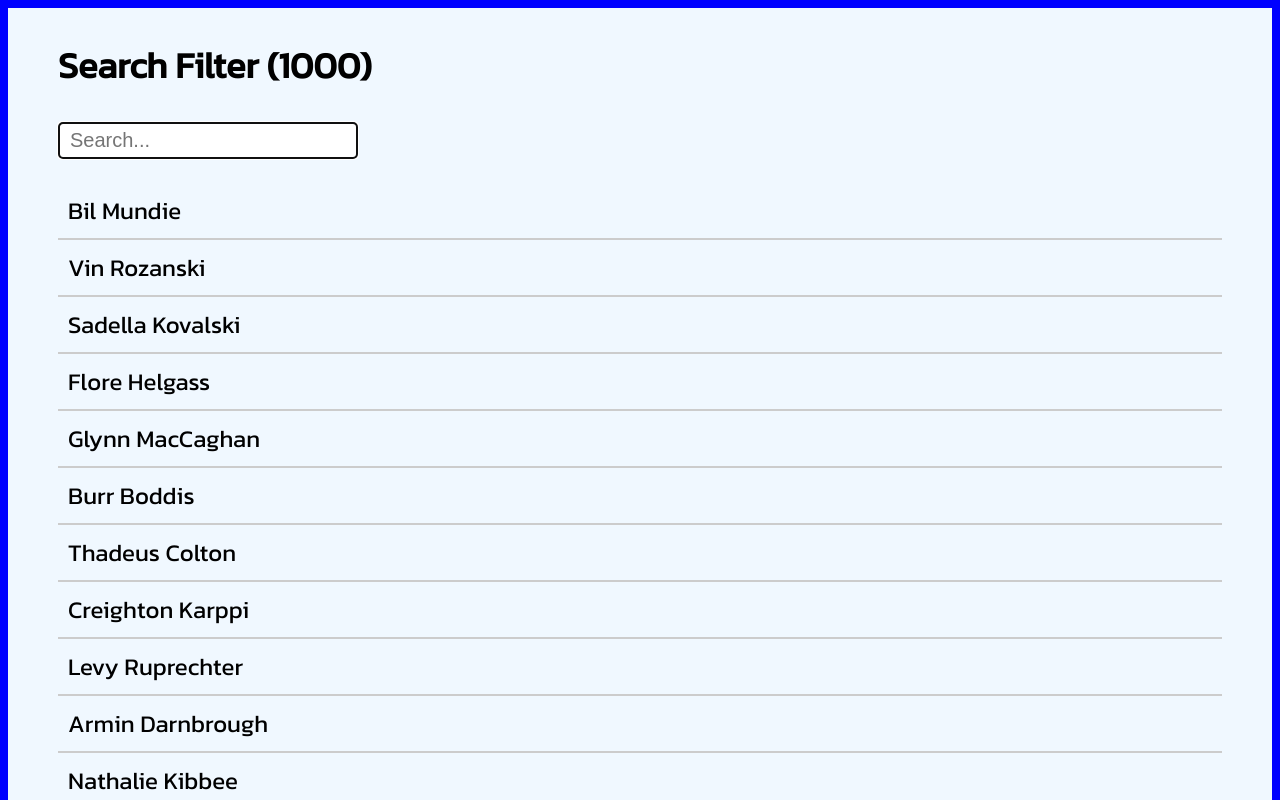
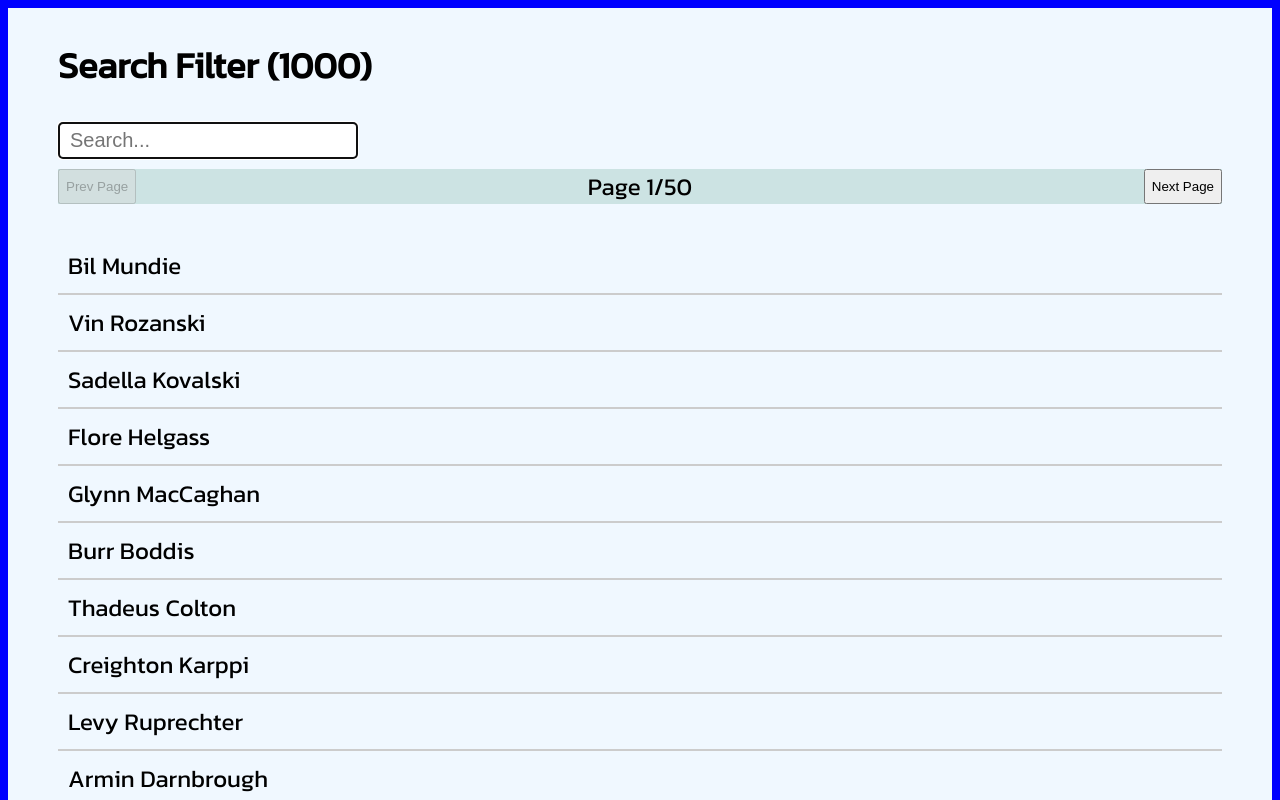
Before and after one commit to Desmondflexy/search-filter, a React (Vite) app: page / in a window 1280 px wide. Shown: the top 800 px of the page. Built offline with nearby package versions, Linux system fonts and the light colour scheme.

Commit message:
add pagination; optimised filter logic

```diff
--- a/src/App.css
+++ /dev/null
@@ -1,27 +0,0 @@
-*{
-  box-sizing: border-box;
-}
-
-.App{
-  display: flex;
-  justify-content: center;
-  flex-direction: column;
-  padding: 0 50px;
-}
-
-.App ul{
-  list-style: none;
-  padding-left: 0;
-}
-
-.App li{
-  padding: 10px;
-  border-bottom: 2px solid #ccc;
-}
-
-.App input{
-  padding: 5px 10px;
-  border-radius: 4px;
-  max-width: 300px;
-  font-size: 20px;
-}
--- a/src/App.tsx
+++ b/src/App.tsx
@@ -1,35 +1,82 @@
-import './App.css';
+// People data generated from https://www.mockaroo.com/
 import PEOPLE from './MOCK_DATA.json';
 import { useState } from 'react';
 
-function App() {
-  const [searchTerm, setSearchTerm] = useState('');
-  const [people, setPeople] = useState(PEOPLE);
-
-  const handleSearch = (evt: React.ChangeEvent<HTMLInputElement>) => {
-    const searchTerm = evt.target.value;
-    setSearchTerm(searchTerm);
-    setPeople(PEOPLE.filter(person => {
-      const fullName = `${person.first_name} ${person.last_name}`;
-      const searchpool = [
-        fullName,
-      ];
-      return searchpool.some(name => name.toLowerCase().includes(searchTerm.toLowerCase()));
-    }));
+interface IPerson {
+    id: number,
+    first_name: string,
+    last_name: string,
+    email: string,
+    gender: string,
 }
 
+function App() {
+    const [searchValue, setSearchValue] = useState('');
+    const [currentPage, setCurrentPage] = useState(1);
+
+    const handleChange = (e: React.ChangeEvent<HTMLInputElement>) => {
+        setSearchValue(e.currentTarget.value);
+        setCurrentPage(1);
+    }
+
+    const filteredPeople = PEOPLE.filter(person => {
+        const search = searchValue.toLowerCase();
+        if (!search.trim()) return true;
+        const firstName = person.first_name.toLowerCase();
+        const lastName = person.last_name.toLowerCase();
+        const fullName = `${firstName} ${lastName}`;
         return (
-    <>
+            firstName.includes(search)
+            || lastName.includes(search)
+            || fullName.includes(search)
+        );
+    });
+
+    const paginate = (data: IPerson[], currentPage: number, pageSize: number) => {
+        const startIndex = (currentPage - 1) * pageSize;
+        const endIndex = currentPage * pageSize;
+        return {
+            currentPage,
+            pageSize,
+            totalPages: Math.ceil(data.length / pageSize),
+            data: data.slice(startIndex, endIndex),
+        }
+    }
+
+    const paginatedResult = paginate(filteredPeople, currentPage, 20);
+
+    const gotoPrevPage = () => {
+        setCurrentPage(currentPage - 1);
+    }
+
+    const gotoNextPage = () => {
+        setCurrentPage(currentPage + 1);
+    }
+
+    let paginationButtonJsx = null;
+    if (paginatedResult.totalPages > 1)
+        paginationButtonJsx = (
+            <div className="next-prev-btn">
+                <button disabled={currentPage === 1} onClick={gotoPrevPage}>Prev Page</button>
+                <span>Page {currentPage}/{paginatedResult.totalPages}</span>
+                <button disabled={currentPage === paginatedResult.totalPages} onClick={gotoNextPage}>Next Page</button>
+            </div>
+        );
+
+    return (
         <div className='App'>
-        <h2>Search Filter ({people.length})</h2>
-        <input autoFocus type="search" placeholder='Search...' value={searchTerm} onChange={handleSearch} />
+            <h2>Search Filter ({filteredPeople.length})</h2>
+            <input autoFocus type="search" placeholder='Search...' value={searchValue} onChange={handleChange} />
+            {paginationButtonJsx}
             <ul>
-          {people.map(person => (
+                {filteredPeople.length ? paginatedResult.data.map(person => (
                     <li key={person.id}>{person.first_name} {person.last_name}</li>
-          ))}
+                )) : (
+                    <li className='no-result'>No results found</li>
+                )}
             </ul>
+            {paginationButtonJsx}
         </div>
-    </>
     )
 }
 
--- a/src/index.css
+++ b/src/index.css
@@ -1,4 +1,8 @@
 @import url('https://fonts.googleapis.com/css2?family=Dancing+Script&family=Kanit&display=swap');
+
+* {
+    box-sizing: border-box;
+}
 
 html {
     min-width: 360px;
@@ -11,3 +15,38 @@ body {
     font-family: 'Kanit', sans-serif;
     background-color: aliceblue;
 }
+
+.App {
+    display: flex;
+    justify-content: center;
+    flex-direction: column;
+    padding: 0 50px;
+
+    ul {
+        list-style: none;
+        padding-left: 0;
+    }
+
+    li {
+        padding: 10px;
+        border-bottom: 2px solid #ccc;
+    }
+
+    input {
+        padding: 5px 10px;
+        border-radius: 4px;
+        max-width: 300px;
+        font-size: 20px;
+    }
+
+    .no-result {
+        color: red;
+    }
+
+    .next-prev-btn {
+        display: flex;
+        justify-content: space-between;
+        margin: 10px 0;
+        background-color: rgb(204, 227, 227);
+    }
+}
```
Lines whose indentation alone changed are shown as unchanged.
